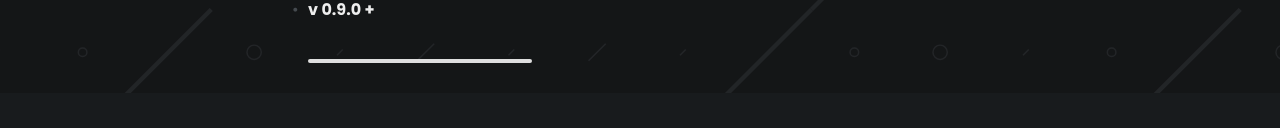
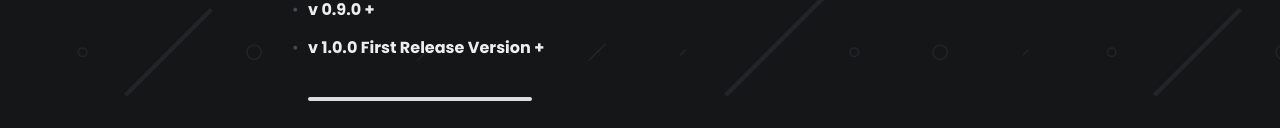
Before and after one commit to wattsoner/workflow-toolkit-documentation, a plain HTML site: page pages/documentation.html in a window 1280 px wide. Shown: the part 3362-3490 px from the top of the page. Before the commit the page ends 3455 px from the top, so only its background shows below. Drawn offline with Linux system fonts and the light colour scheme.

Commit message:
Update documentation.html

```diff
--- a/pages/documentation.html
+++ b/pages/documentation.html
@@ -411,6 +411,15 @@
                         <span class="codeBlock">🟥 Removed</span>Deleted APIElements as it is no longer necessary.<br>
                         Note: </div>
 
+                    <li class="collapsible">v 1.0.0 First Release Version</li>
+                      <div class="cmdCollapse">Description: Optimisation, Localisation & Documentation. date 30/12/24<br>
+
+                        <span class="codeBlock">🟩 Addition</span>Documentation PDF File Version 0.5<br>
+                        <span class="codeBlock">🟩 Addition</span>Utility Scripts updated with XML Comments<br>
+                        <span class="codeBlock">🟩 Addition</span>Languages (English & Dutch), planning support for German, Portuguese & Spanish.<br>
+
+                        Note: First Release version.</div>
+
 
 
 
```
